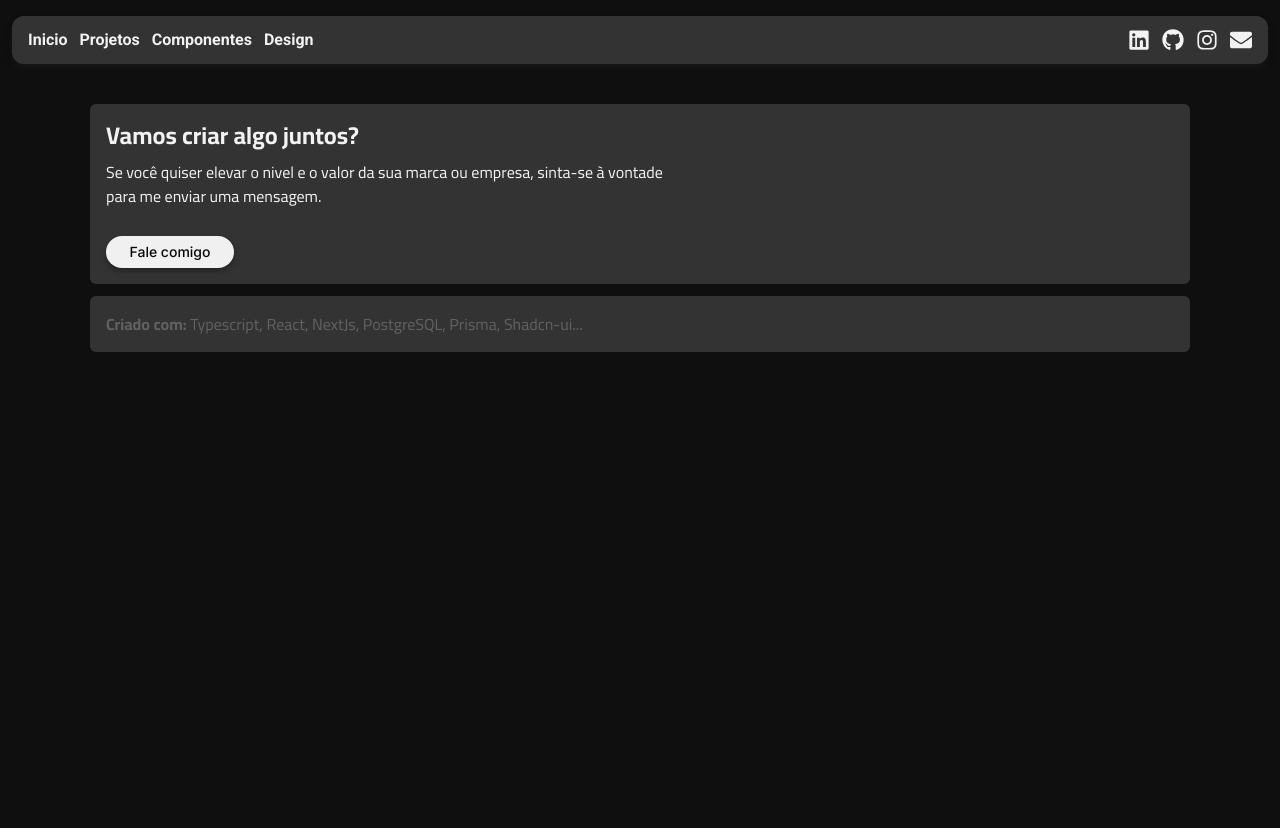
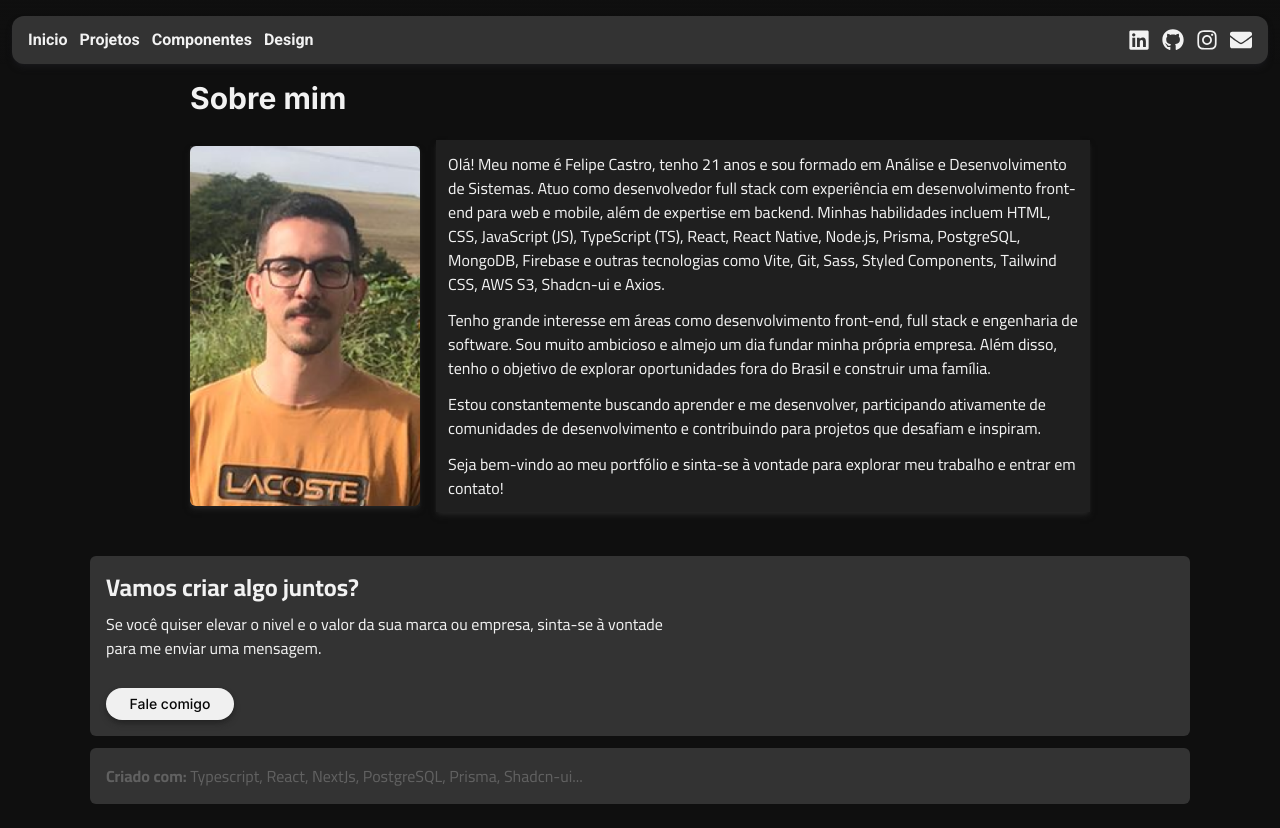
Before and after one commit to Felipecdc/me, a Next.js app: page /about in a window 1280 px wide. Before the commit the page ends 800 px from the top, so only its background shows below. Built offline with nearby package versions, Linux system fonts and the light colour scheme.

Commit message:
chore: add about page

```diff
--- a/app/about/page.tsx
+++ b/app/about/page.tsx
@@ -1,15 +1,59 @@
+import Image from "next/image";
 import Footer from "../_components/footer";
 import Header from "../_components/header";
 
 const About = () => {
   return (
-    <>
+    <div className="flex min-h-screen flex-col">
       <Header />
-      <div className="pt-20"></div>
+      <div className="flex flex-grow items-center justify-center px-5 pt-20">
+        <div className="flex w-full max-w-[900px] flex-col items-start justify-center gap-1">
+          <h1 className="text-2xl font-bold md:text-3xl">Sobre mim</h1>
+          <div className="flex w-full flex-col items-center gap-4 py-5 md:flex-row">
+            <div className="relative flex h-[240px] w-[280px] bg-secondary shadow-md shadow-[#242424] md:h-[360px] md:w-[320px]">
+              <Image
+                src="/me.png"
+                alt="Felipe Castro"
+                style={{ objectFit: "cover" }}
+                className="rounded-md"
+                fill
+              />
+            </div>
+            <div className="flex w-full flex-col gap-3 bg-secondary p-3 shadow-md shadow-[#242424]">
+              <p className="font-cairo text-base">
+                Olá! Meu nome é Felipe Castro, tenho 21 anos e sou formado em
+                Análise e Desenvolvimento de Sistemas. Atuo como desenvolvedor
+                full stack com experiência em desenvolvimento front-end para web
+                e mobile, além de expertise em backend. Minhas habilidades
+                incluem HTML, CSS, JavaScript (JS), TypeScript (TS), React,
+                React Native, Node.js, Prisma, PostgreSQL, MongoDB, Firebase e
+                outras tecnologias como Vite, Git, Sass, Styled Components,
+                Tailwind CSS, AWS S3, Shadcn-ui e Axios.
+              </p>
+              <p className="font-cairo text-base">
+                Tenho grande interesse em áreas como desenvolvimento front-end,
+                full stack e engenharia de software. Sou muito ambicioso e
+                almejo um dia fundar minha própria empresa. Além disso, tenho o
+                objetivo de explorar oportunidades fora do Brasil e construir
+                uma família.
+              </p>
+              <p className="font-cairo text-base">
+                Estou constantemente buscando aprender e me desenvolver,
+                participando ativamente de comunidades de desenvolvimento e
+                contribuindo para projetos que desafiam e inspiram.
+              </p>
+              <p className="font-cairo text-base">
+                Seja bem-vindo ao meu portfólio e sinta-se à vontade para
+                explorar meu trabalho e entrar em contato!
+              </p>
+            </div>
+          </div>
+        </div>
+      </div>
       <div className="flex flex-col items-center justify-center gap-3 px-5 py-6">
         <Footer />
       </div>
-    </>
+    </div>
   );
 };
 
```
